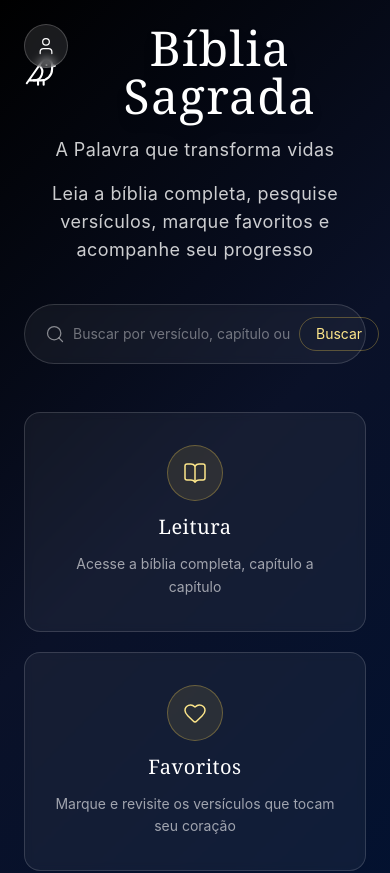
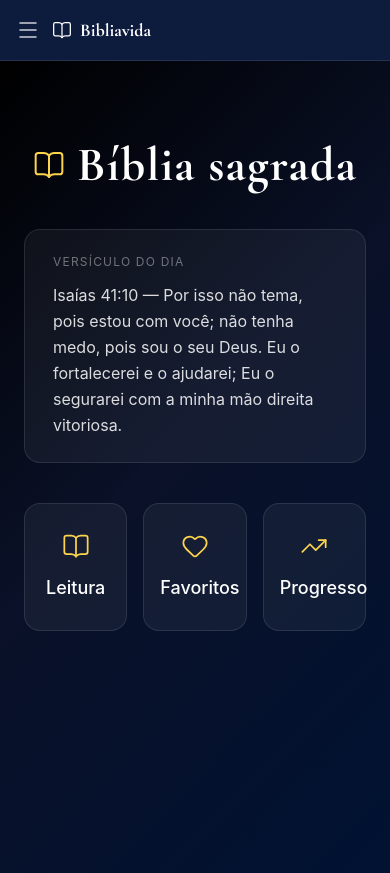
Before and after one commit to Gumatosv/biblia-sagrada, a React (Create React App) app: page / in a window 390 px wide. Shown: the top 873 px of the page. Built offline with nearby package versions, Linux system fonts and the light colour scheme; no server answers.

Commit message:
Redesenha landing page com versiculo do dia, navbar responsiva e correcao de abreviacoes

```diff
--- a/public/index.html
+++ b/public/index.html
@@ -1,7 +1,11 @@
 <!DOCTYPE html>
 <html lang="en">
   <head>
+
     <meta charset="utf-8" />
+    <link rel="preconnect" href="https://fonts.googleapis.com">
+<link rel="preconnect" href="https://fonts.gstatic.com" crossorigin>
+<link href="https://fonts.googleapis.com/css2?family=Cormorant+Garamond:ital,wght@0,400;0,600;0,700;1,400&family=Inter:wght@400;500;600&display=swap" rel="stylesheet">
     <link rel="icon" href="%PUBLIC_URL%/favicon.ico" />
     <meta name="viewport" content="width=device-width, initial-scale=1" />
     <meta name="theme-color" content="#000000" />
--- a/src/App.js
+++ b/src/App.js
@@ -5,21 +5,21 @@ import ChaptersPage from "./components/ChaptersPage";
 import ChapterTextPage from "./components/ChapterTextPage";
 import SearchResultsPage from "./components/SearchResultsPage";
 import LoginPage from "./components/LoginPage";
-import UserMenu from "./components/UserMenu";
 import ProgressPage from "./components/ProgressPage";
+import Navbar from "./components/Navbar";
 
 function App() {
   return (
     <BrowserRouter>
-      <UserMenu />
+      <Navbar />
       <Routes>
-        <Route path="/progresso" element={<ProgressPage />} />
         <Route path="/" element={<SagradisEscriturasLogin />} />
         <Route path="/leitura" element={<BooksPage />} />
         <Route path="/leitura/:book" element={<ChaptersPage />} />
         <Route path="/leitura/:book/:chapter" element={<ChapterTextPage />} />
         <Route path="/pesquisa" element={<SearchResultsPage />} />
         <Route path="/login" element={<LoginPage />} />
+        <Route path="/progresso" element={<ProgressPage />} />
       </Routes>
     </BrowserRouter>
   );
--- /dev/null
+++ b/src/components/Navbar.js
@@ -0,0 +1,116 @@
+import { useState, useEffect, useRef } from "react";
+import { useNavigate } from "react-router-dom";
+import { Menu, BookOpen, Search } from "lucide-react";
+import { supabase } from "../lib/supabase";
+
+export default function Navbar() {
+  const navigate = useNavigate();
+  const [session, setSession] = useState(null);
+  const [menuOpen, setMenuOpen] = useState(false);
+  const [query, setQuery] = useState("");
+  const menuRef = useRef(null);
+
+  useEffect(() => {
+    supabase.auth.getSession().then(({ data }) => setSession(data.session));
+    const { data: listener } = supabase.auth.onAuthStateChange((_e, s) => setSession(s));
+    return () => listener.subscription.unsubscribe();
+  }, []);
+
+  useEffect(() => {
+    function handleClickOutside(e) {
+      if (menuRef.current && !menuRef.current.contains(e.target)) {
+        setMenuOpen(false);
+      }
+    }
+    document.addEventListener("mousedown", handleClickOutside);
+    return () => document.removeEventListener("mousedown", handleClickOutside);
+  }, []);
+
+  async function handleLogout() {
+    await supabase.auth.signOut();
+    setMenuOpen(false);
+    navigate("/");
+  }
+
+  function handleSearch(e) {
+    e.preventDefault();
+    if (query.trim()) {
+      navigate(`/pesquisa?q=${encodeURIComponent(query.trim())}`);
+    }
+  }
+
+  return (
+    <div className="w-full bg-[#0d1b3d] border-b border-white/10">
+      <div className="relative w-full px-4 sm:px-8 py-4 flex items-center">
+        <div className="flex items-center gap-3 relative z-10" ref={menuRef}>
+          <button
+            onClick={() => setMenuOpen((o) => !o)}
+            className="text-white/80 hover:text-white transition-colors"
+          >
+            <Menu className="w-6 h-6" strokeWidth={1.5} />
+          </button>
+          <button
+            onClick={() => navigate("/")}
+            className="flex items-center gap-2"
+          >
+            <BookOpen className="w-5 h-5 text-white" strokeWidth={1.5} />
+            <span className="font-serif font-bold text-white text-lg sm:text-xl">Bibliavida</span>
+          </button>
+
+          {menuOpen && (
+            <div className="absolute top-10 left-0 w-52 rounded-xl border border-white/15 bg-[#0a1128] shadow-xl overflow-hidden z-50">
+              {session ? (
+                <>
+                  <p className="px-4 py-3 text-xs text-white/50 border-b border-white/10 truncate">
+                    {session.user.email}
+                  </p>
+                  <button
+                    onClick={handleLogout}
+                    className="w-full text-left px-4 py-3 text-sm text-white/80 hover:bg-white/10 transition-colors"
+                  >
+                    Sair
+                  </button>
+                </>
+              ) : (
+                <>
+                  <button
+                    onClick={() => { setMenuOpen(false); navigate("/login"); }}
+                    className="w-full text-left px-4 py-3 text-sm text-white/80 hover:bg-white/10 transition-colors"
+                  >
+                    Entrar
+                  </button>
+                  <button
+                    onClick={() => { setMenuOpen(false); navigate("/cadastro"); }}
+                    className="w-full text-left px-4 py-3 text-sm text-white/80 hover:bg-white/10 transition-colors border-t border-white/10"
+                  >
+                    Cadastrar
+                  </button>
+                </>
+              )}
+              <button
+                onClick={() => { setMenuOpen(false); navigate("/progresso"); }}
+                className="w-full text-left px-4 py-3 text-sm text-white/80 hover:bg-white/10 transition-colors border-t border-white/10"
+              >
+                Progresso
+              </button>
+            </div>
+          )}
+        </div>
+
+        <form
+          onSubmit={handleSearch}
+          className="hidden sm:flex items-center gap-2 w-full max-w-xs absolute left-1/2 -translate-x-1/2 rounded-full border border-white/10 bg-white/5 px-4 py-2.5"
+        >
+          <Search className="w-4 h-4 text-white/40 shrink-0" strokeWidth={1.5} />
+          <input
+            type="text"
+            value={query}
+            onChange={(e) => setQuery(e.target.value)}
+            placeholder="Pesquisar..."
+            className="flex-1 bg-transparent outline-none text-white text-sm placeholder:text-white/35"
+          />
+        </form>
+      </div>
+    </div>
+  );
+}
--- a/src/components/SagradisEscriturasLogin.jsx
+++ b/src/components/SagradisEscriturasLogin.jsx
@@ -1,47 +1,117 @@
+import { useEffect, useState } from "react";
 import { useNavigate } from "react-router-dom";
-import { Bird } from "lucide-react";
-import FeatureCard from "./FeatureCard";
-import SearchBar from "./SearchBar";
-import { features } from "../data/features";
+import { BookOpen, Heart, TrendingUp, Bookmark, ChevronRight } from "lucide-react";
+import { supabase } from "../lib/supabase";
+import { getLastRead } from "../lib/readingProgress";
+
+const DAILY_VERSES = [
+  { book: "João", chapter: 3, verse: 16 },
+  { book: "Salmos", chapter: 23, verse: 1 },
+  { book: "Filipenses", chapter: 4, verse: 13 },
+  { book: "Provérbios", chapter: 3, verse: 5 },
+  { book: "Josué", chapter: 1, verse: 9 },
+  { book: "Romanos", chapter: 8, verse: 28 },
+  { book: "Isaías", chapter: 41, verse: 10 },
+  { book: "Salmos", chapter: 46, verse: 1 },
+  { book: "Mateus", chapter: 11, verse: 28 },
+  { book: "2 Timóteo", chapter: 1, verse: 7 },
+];
+
+const features = [
+  { icon: BookOpen, title: "Leitura", path: "/leitura" },
+  { icon: Heart, title: "Favoritos", path: "/favoritos" },
+  { icon: TrendingUp, title: "Progresso", path: "/progresso" },
+];
 
 export default function SagradisEscriturasLogin() {
   const navigate = useNavigate();
+  const [verseText, setVerseText] = useState("");
+  const [verseRef, setVerseRef] = useState(null);
+  const [session, setSession] = useState(null);
+  const [lastRead, setLastRead] = useState(null);
 
-  function handleSearch(query) {
-    navigate(`/pesquisa?q=${encodeURIComponent(query)}`);
-  }
+  useEffect(() => {
+    const dayOfYear = Math.floor(
+      (Date.now() - new Date(new Date().getFullYear(), 0, 0)) / 86400000
+    );
+    const picked = DAILY_VERSES[dayOfYear % DAILY_VERSES.length];
+    setVerseRef(picked);
+
+    fetch("/bible-nvi.json")
+      .then((res) => res.json())
+      .then((data) => {
+        const abbrevMap = {
+          "João": "jo", "Salmos": "sl", "Filipenses": "fp", "Provérbios": "pv",
+          "Josué": "js", "Romanos": "rm", "Isaías": "is", "Mateus": "mt", "2 Timóteo": "2tm",
+        };
+        const bookData = data.find((b) => b.abbrev === abbrevMap[picked.book]);
+        if (bookData) {
+          const text = bookData.chapters[picked.chapter - 1]?.[picked.verse - 1];
+          setVerseText(text || "");
+        }
+      });
+  }, []);
+
+  useEffect(() => {
+    supabase.auth.getSession().then(({ data }) => setSession(data.session));
+  }, []);
+
+  useEffect(() => {
+    if (!session) return;
+    getLastRead(session.user.id).then(setLastRead);
+  }, [session]);
 
   return (
     <div
-      className="min-h-screen w-full flex items-center justify-center p-6"
+      className="min-h-screen w-full p-6 sm:p-10"
       style={{
         backgroundImage:
           "linear-gradient(135deg, #000000 0%, #0a1128 45%, #001233 100%)",
       }}
     >
-      <div className="text-center max-w-4xl w-full">
-        <div className="flex items-center justify-center gap-4">
-          <Bird className="w-10 h-10 sm:w-14 sm:h-14 text-white" strokeWidth={1.5} />
-          <h1 className="font-serif text-5xl sm:text-7xl text-white drop-shadow-lg tracking-wide">
-            Bíblia Sagrada
+      <div className="text-center max-w-3xl mx-auto pt-14">
+        <div className="flex items-center justify-center gap-3">
+          <BookOpen className="w-8 h-8 sm:w-9 sm:h-9 text-amber-300" strokeWidth={1.5} />
+          <h1 className="font-serif font-bold text-5xl sm:text-6xl text-white tracking-wide">
+            Bíblia sagrada
           </h1>
         </div>
-        <p className="text-lg sm:text-2xl text-white/80 mt-4 tracking-wide">
-          A Palavra que transforma vidas
-        </p>
-        <p className="text-lg sm:text-2xl text-white/80 mt-4 tracking-wide">
-          Leia a bíblia completa, pesquise versículos, marque favoritos e acompanhe seu progresso
-        </p>
 
-        <SearchBar onSearch={handleSearch} />
+        {verseRef && verseText && (
+          <button
+            onClick={() => navigate(`/leitura/${encodeURIComponent(verseRef.book)}/${verseRef.chapter}?v=${verseRef.verse}`)}
+            className="block w-full text-left mt-10 rounded-2xl border border-white/10 bg-white/5 px-7 py-6 hover:bg-white/10 transition-colors"
+          >
+            <p className="text-white/40 text-xs tracking-widest uppercase mb-3">Versículo do dia</p>
+            <p className="text-white/85 text-base leading-relaxed">
+              {verseRef.book} {verseRef.chapter}:{verseRef.verse} — {verseText}
+            </p>
+          </button>
+        )}
 
-        <div className="grid grid-cols-1 sm:grid-cols-3 gap-5 mt-12">
+        {session && lastRead && (
+          <button
+            onClick={() => navigate(`/leitura/${encodeURIComponent(lastRead.livro)}/${lastRead.capitulo}`)}
+            className="w-full flex items-center justify-between mt-4 rounded-xl border border-white/[0.08] bg-white/[0.03] px-5 py-4 hover:bg-white/[0.06] transition-colors"
+          >
+            <span className="flex items-center gap-2 text-white/55 text-sm">
+              <Bookmark className="w-3.5 h-3.5 text-amber-300/70" strokeWidth={1.5} />
+              Continuar lendo · {lastRead.livro} {lastRead.capitulo}
+            </span>
+            <ChevronRight className="w-3.5 h-3.5 text-white/40" strokeWidth={1.5} />
+          </button>
+        )}
+
+        <div className="grid grid-cols-3 gap-4 mt-10 max-w-2xl mx-auto">
           {features.map((feature) => (
-            <FeatureCard
+            <button
               key={feature.title}
-              {...feature}
               onClick={() => navigate(feature.path)}
-            />
+              className="rounded-2xl border border-white/10 bg-white/5 px-4 py-7 hover:bg-white/10 transition-colors"
+            >
+              <feature.icon className="w-7 h-7 text-amber-300 mx-auto" strokeWidth={1.5} />
+              <p className="text-white text-lg font-medium mt-3.5">{feature.title}</p>
+            </button>
           ))}
         </div>
       </div>
--- a/src/data/bookAbbreviations.js
+++ b/src/data/bookAbbreviations.js
@@ -3,12 +3,12 @@ export const bookAbbreviations = {
   "Josué": "js", "Juízes": "jz", "Rute": "rt", "1 Samuel": "1sm", "2 Samuel": "2sm",
   "1 Reis": "1rs", "2 Reis": "2rs", "1 Crônicas": "1cr", "2 Crônicas": "2cr",
   "Esdras": "ed", "Neemias": "ne", "Ester": "et",
-  "Jó": "job", "Salmos": "sl", "Provérbios": "pv", "Eclesiastes": "ec", "Cantares": "ct",
+  "Jó": "jó", "Salmos": "sl", "Provérbios": "pv", "Eclesiastes": "ec", "Cantares": "ct",
   "Isaías": "is", "Jeremias": "jr", "Lamentações": "lm", "Ezequiel": "ez", "Daniel": "dn",
   "Oséias": "os", "Joel": "jl", "Amós": "am", "Obadias": "ob", "Jonas": "jn", "Miquéias": "mq",
   "Naum": "na", "Habacuque": "hc", "Sofonias": "sf", "Ageu": "ag", "Zacarias": "zc", "Malaquias": "ml",
   "Mateus": "mt", "Marcos": "mc", "Lucas": "lc", "João": "jo",
-  "Atos": "at",
+  "Atos": "atos",
   "Romanos": "rm", "1 Coríntios": "1co", "2 Coríntios": "2co", "Gálatas": "gl", "Efésios": "ef",
   "Filipenses": "fp", "Colossenses": "cl", "1 Tessalonicenses": "1ts", "2 Tessalonicenses": "2ts",
   "1 Timóteo": "1tm", "2 Timóteo": "2tm", "Tito": "tt", "Filemom": "fm", "Hebreus": "hb",
--- a/tailwind.config.js
+++ b/tailwind.config.js
@@ -2,7 +2,11 @@
 module.exports = {
   content: ["./src/**/*.{js,jsx,ts,tsx}"],
   theme: {
-    extend: {},
+  extend: {
+    fontFamily: {
+      serif: ['"Cormorant Garamond"', "serif"],
+      sans: ["Inter", "sans-serif"],
+    },
   },
-  plugins: [],
+},
 }
```
Also changed, not shown: src/lib/readingProgress.js (+17 -0 lines).
